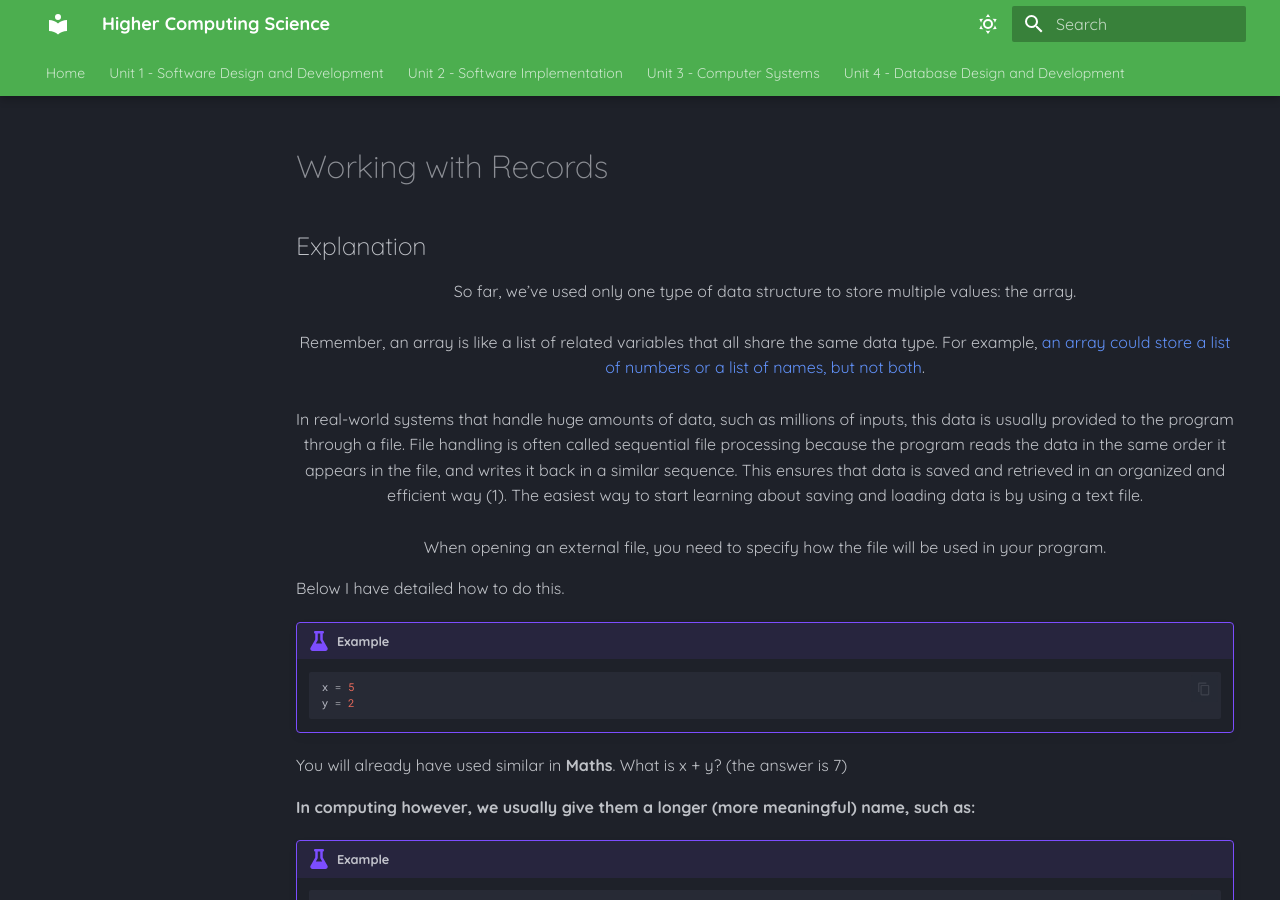
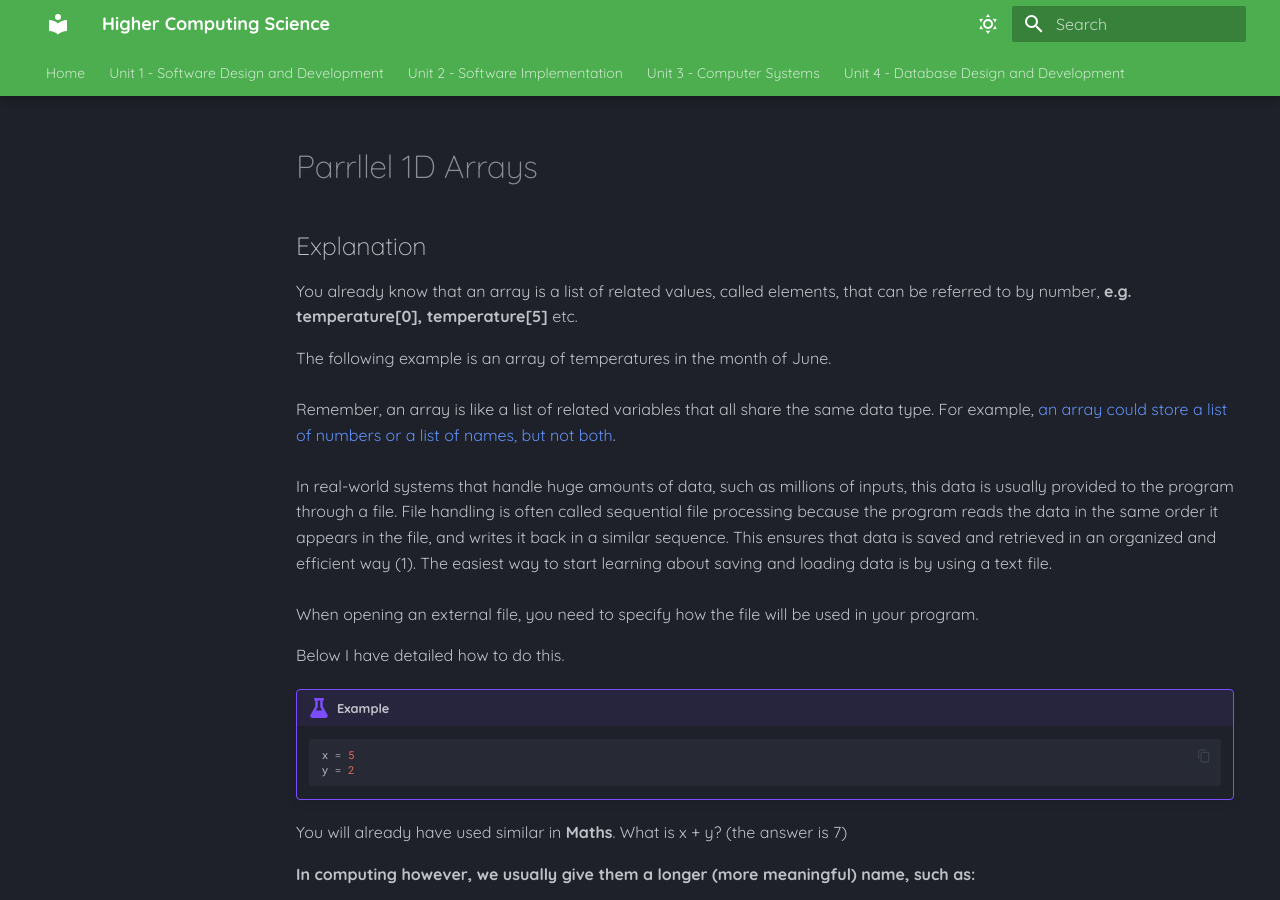
Before and after one commit to Mr-Wood-CS/Higher-Computing-Science-MD-Files, an MkDocs documentation site: the page built from docs/SI/07-Parallel-1D-Arrays.md, in a window 1280 px wide and 900 px high. Built offline with MkDocs 1.6.1 and Material for MkDocs 9.7.7, drawn with Linux system fonts in a browser that asks for light colours.

Commit message:
Update 07-Parallel-1D-Arrays.md

```diff
--- a/docs/SI/07-Parallel-1D-Arrays.md
+++ b/docs/SI/07-Parallel-1D-Arrays.md
@@ -1,8 +1,12 @@
-# Working with Records
+# Parrllel 1D Arrays
 
 ## Explanation
 
-<p style="text-align:center;"> So far, we’ve used only one type of data structure to store multiple values: the array.
+You already know that an array is a list of related values, called elements, that can be referred to by number, __e.g. temperature[0], temperature[5]__ etc.
+
+
+
+The following example is an array of temperatures in the month of June.
 </br>
 </br>
 Remember, an array is like a list of related variables that all share the same data type. For example, <span style="color: #6191F8"> an array could store a list of numbers or a list of names, but not both</span>.
```
